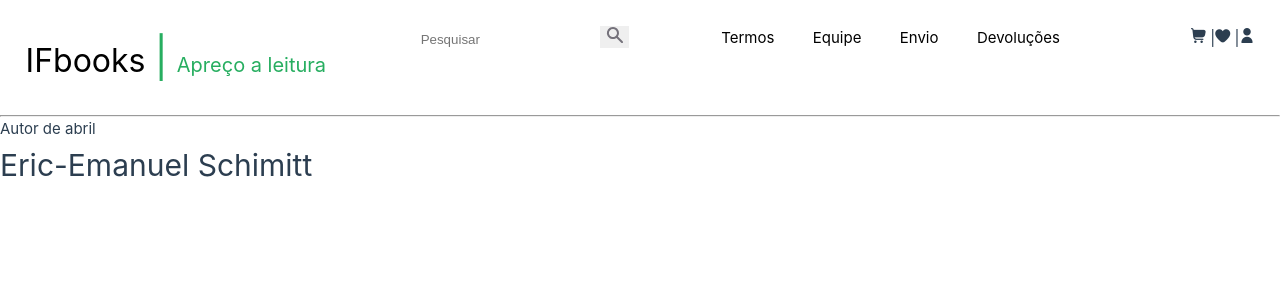
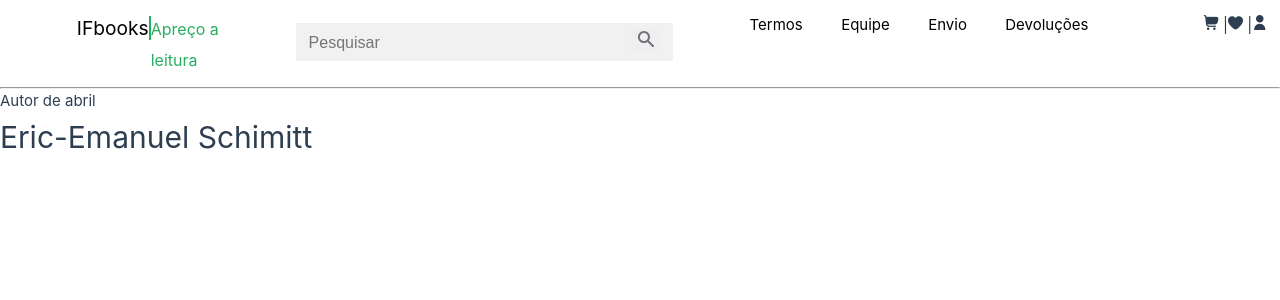
Before and after one commit to CAR-COMPR-2INFO3/Livraria, a Vue app: page / in a window 1280 px wide. Shown: the top 300 px of the page. Built offline with nearby package versions, Linux system fonts and the light colour scheme.

Commit message:
FIX: arrumando a barra de pesquisa #9

```diff
--- a/src/components/header.vue
+++ b/src/components/header.vue
@@ -6,7 +6,7 @@
 
     <nav>
         <div class="logo">
-            <a href="App.vue">IFbooks <span class="linha">|</span> <span class="texto">Apreço a leitura</span></a>
+            <a href="App.vue"><p>IFbooks  <span class="linha"></span></p><p> <span class="texto">Apreço a <br>leitura</span></p></a>
         </div>
 
         <div class="barra">
@@ -114,7 +114,7 @@ table {
 /* GERAL */
 
 header nav {
-    margin: 2%;
+    margin: 1%;
     display: flex;
     justify-content: space-between;
 }
@@ -122,29 +122,52 @@ header nav {
 /* LOGO */
 
 header nav div.logo {
-    font-size: 2rem;
+    font-size: 1.2rem;
+    padding: 0 0 0 5vw;
+}
+
+header nav div.logo a{
+    display: flex;
 }
 
 header nav div.logo .linha{
     color: #27AE60;
-    font-size: 2.5rem;
+    height: 100px;
+    border-right: 2px solid;
+
 }
+
 
 header nav div.logo .texto{
     color: #27AE60;
-    font-size: 20px;
+    font-size: 1rem;
+
 }
 
 
 
 /* BARRA */
 
+header nav div.barra form p{
+    background-color: #F1F1F1;
+    justify-content: space-between;
+    padding: 7px 1vw 0.5vw 1vw;
+    margin: 10px 0 0 0;
+}
+
 header nav div.barra form p input{
     border: none;
+    background: #F1F1F1;
+    color: #B8B8B8;
+    font-size: 1rem;
+    padding: 0 9vw 0 0;
+    outline: none;
 }
 
 header nav div.barra form p button{
     border: none;
+    background-color: F1F1F1;
+
 }
 
 /* PAGINAS */
```
